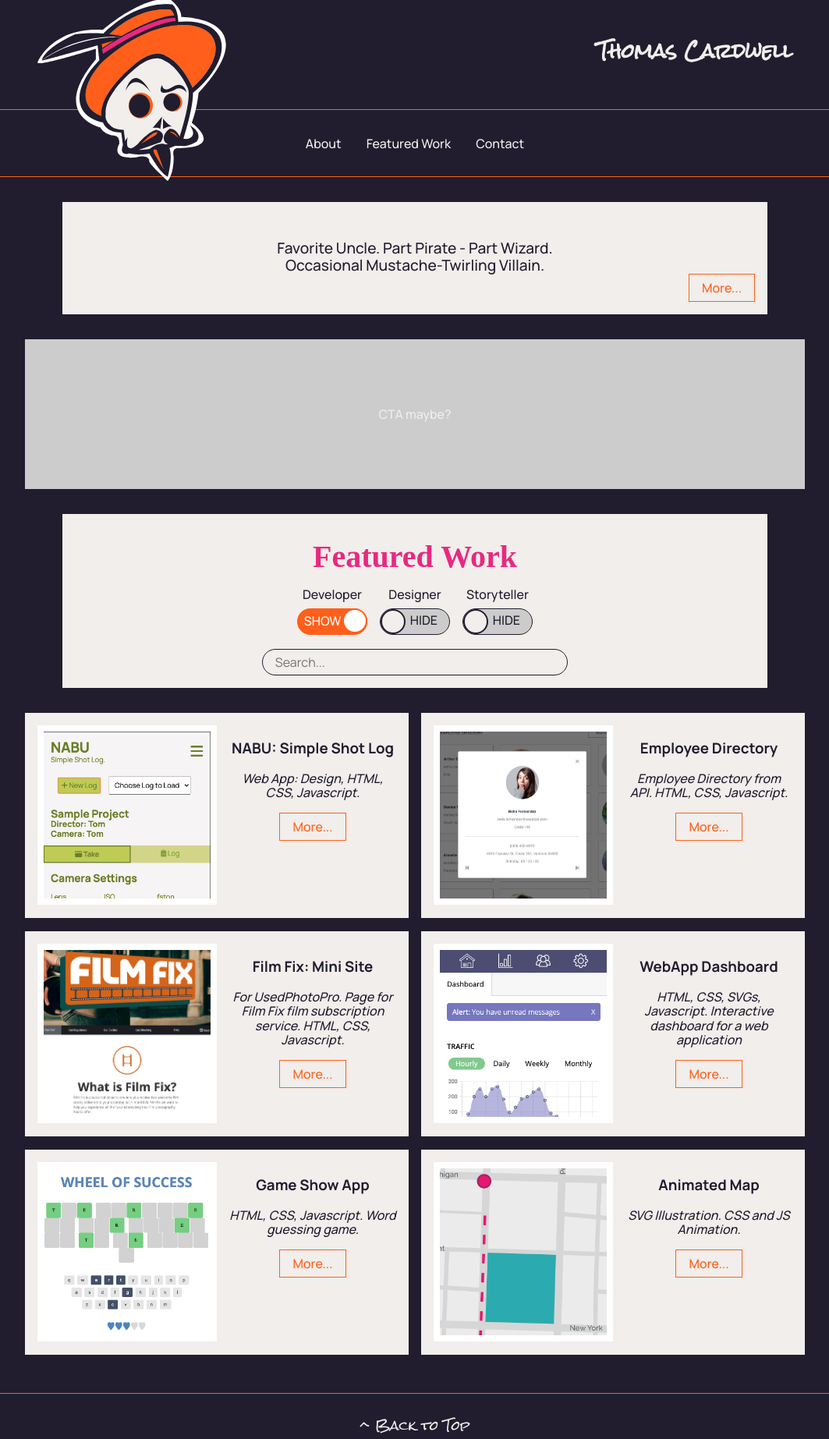
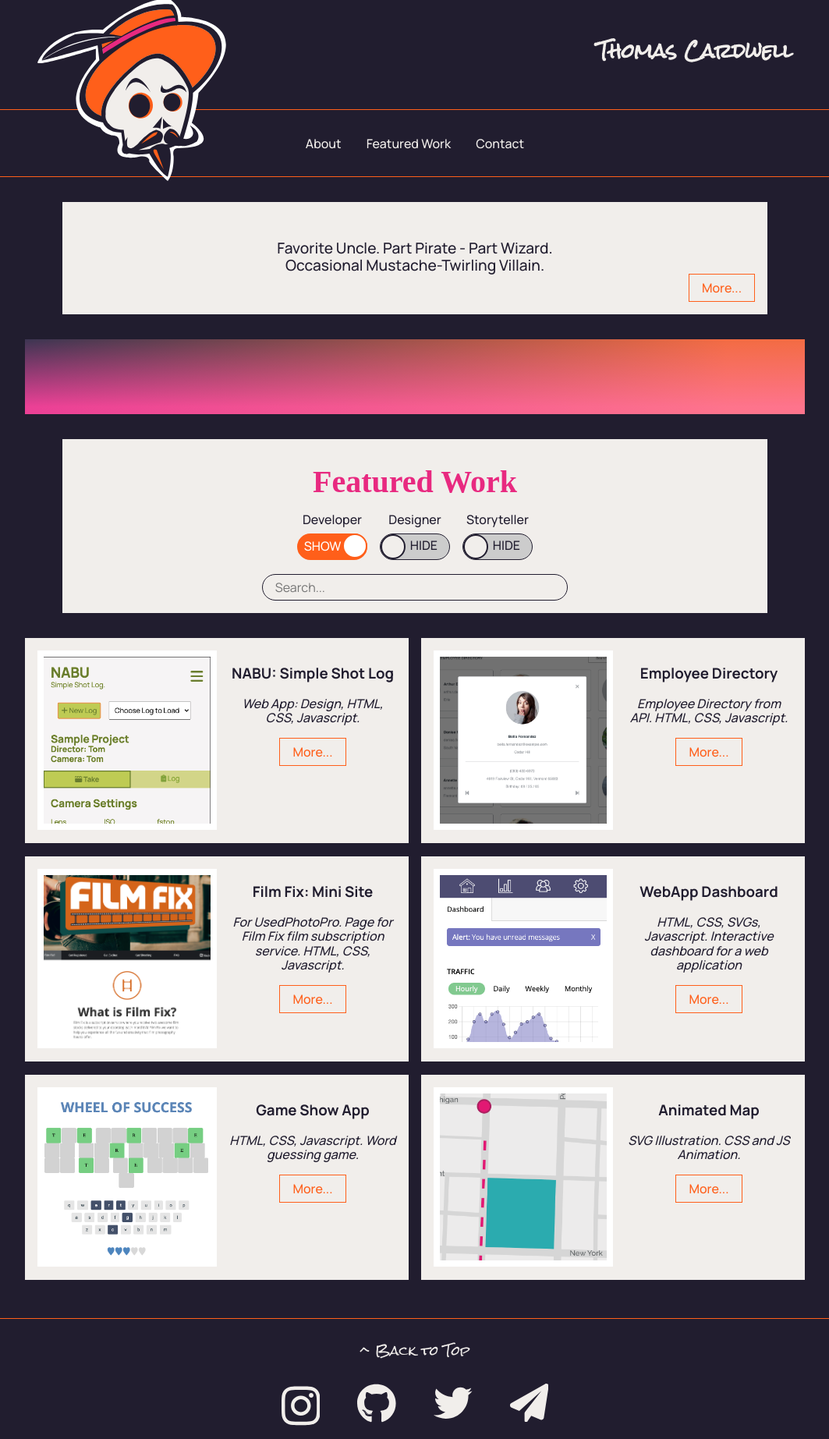
Before and after one commit to tdgcardwell/Portfolio-Site, a PHP site: page / in a window 1280 px wide. Shown: the part 18-1863 px from the top of the page at 78% size, without its empty margins (108-1171 px from the left). Run offline with PHP 8.4, Linux system fonts and the light colour scheme; some libraries are stand-ins or nearby versions; some web fonts are replaced.

Commit message:
placeholder cta bar

```diff
--- a/css/style.css
+++ b/css/style.css
@@ -1,5 +1,5 @@
 @import url("https://fonts.googleapis.com/css2?family=Manrope:wght@200;300;400;500;600;700;800&family=Pirata+One&family=Rock+Salt&display=swap");
-.sth { min-height: 8rem; display: grid; place-items: center; background-color: #ccc; background-position: top; background-size: cover; }
+.sth { min-height: 4rem; display: grid; place-items: center; background: linear-gradient(#211d2f 0%, #e82980 90%), linear-gradient(to right, #211d2f 0%, #ff5f1a 90%), linear-gradient(#f1eeeb 0%, #f1eeeb 100%); background-blend-mode: screen, multiply; background-position: center; background-size: cover; }
 
 .center { text-align: center; }
 
@@ -139,6 +139,8 @@
 
 .btn:hover { background-color: #ff5f1a; color: #f1eeeb; text-decoration: underline; }
 
+.cta .btn { align-self: flex-end; justify-self: flex-end; margin-right: 1rem; margin-bottom: 1rem; }
+
 .switches { display: flex; justify-content: space-around; }
 
 .stack { display: flex; flex-direction: column; }
@@ -162,7 +164,7 @@
   nav ul { display: flex; margin: 0; justify-content: center; align-items: center; }
   nav ul li { display: block !important; }
   nav ul .mobile-only { display: none !important; }
-  .sth { min-height: 12rem; }
+  .sth { min-height: 6rem; }
   .switches { justify-content: center; }
   .stack { margin: 0 .5rem; }
   #searchbar { width: 45%; }
--- a/index.html
+++ b/index.html
@@ -178,8 +178,8 @@
 
       </div>
 
-      <div class="sth">
-        CTA maybe?
+      <div class="sth cta">
+
       </div>
 
       <section class="center" id="featured">
--- a/scss/_responsive.scss
+++ b/scss/_responsive.scss
@@ -56,7 +56,7 @@
   }
 
   .sth {
-    min-height: 12rem;
+    min-height: 6rem;
   }
 
   .switches {
--- a/scss/_variables.scss
+++ b/scss/_variables.scss
@@ -16,12 +16,15 @@
 
 // placeholder
 .sth {
-  min-height: 8rem;
+  min-height: 4rem;
   display: grid;
   place-items: center;
-  // background-image: url('../img/cta-placeholder.jpg');
-  background-color: #ccc;
-  background-position: top;
+  background:
+    linear-gradient($dark 0%, $pop 90%),
+    linear-gradient(to right, $dark 0%, $primary 90%),
+    linear-gradient($light 0%, $light 100%);
+  background-blend-mode: screen, multiply;
+  background-position: center;
   background-size: cover;
   // display: none;
 }
--- a/scss/style.scss
+++ b/scss/style.scss
@@ -172,6 +172,13 @@
 
 }
 
+.cta .btn {
+  align-self: flex-end;
+  justify-self: flex-end;
+  margin-right: 1rem;
+  margin-bottom: 1rem;
+}
+
 .switches {
   display: flex;
   justify-content: space-around;
```
